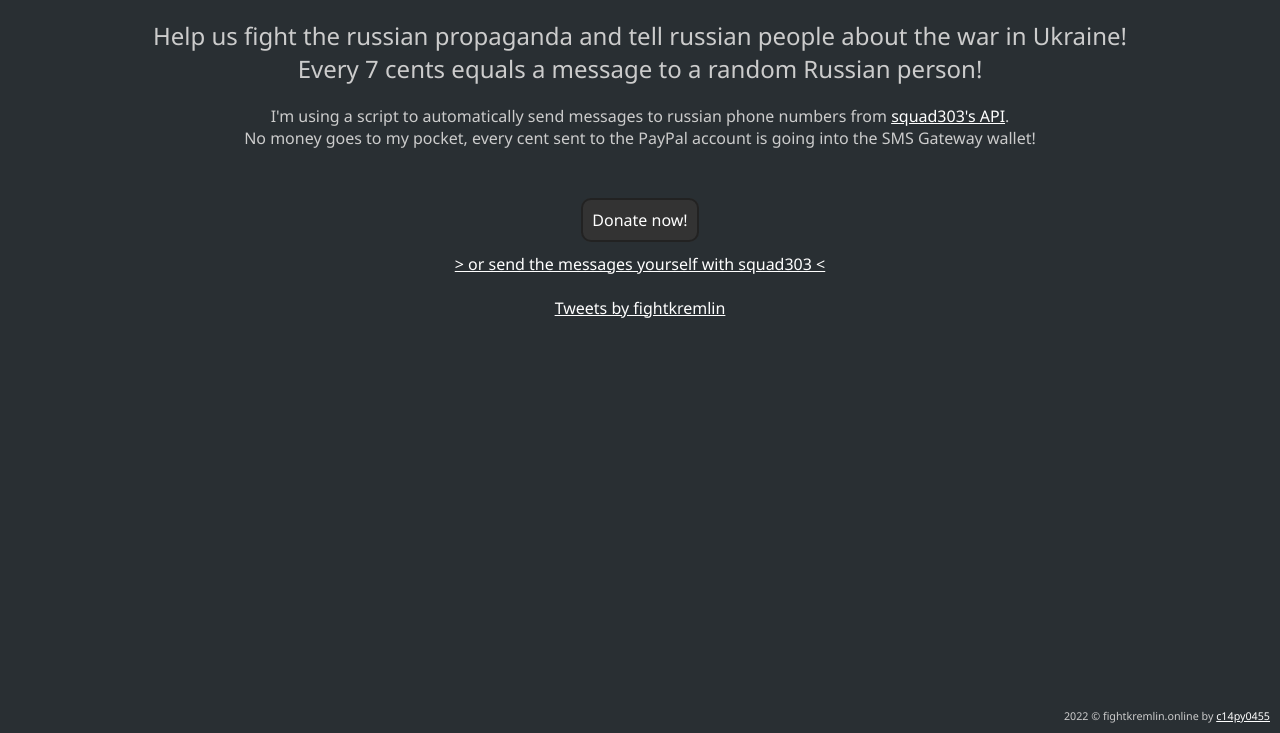
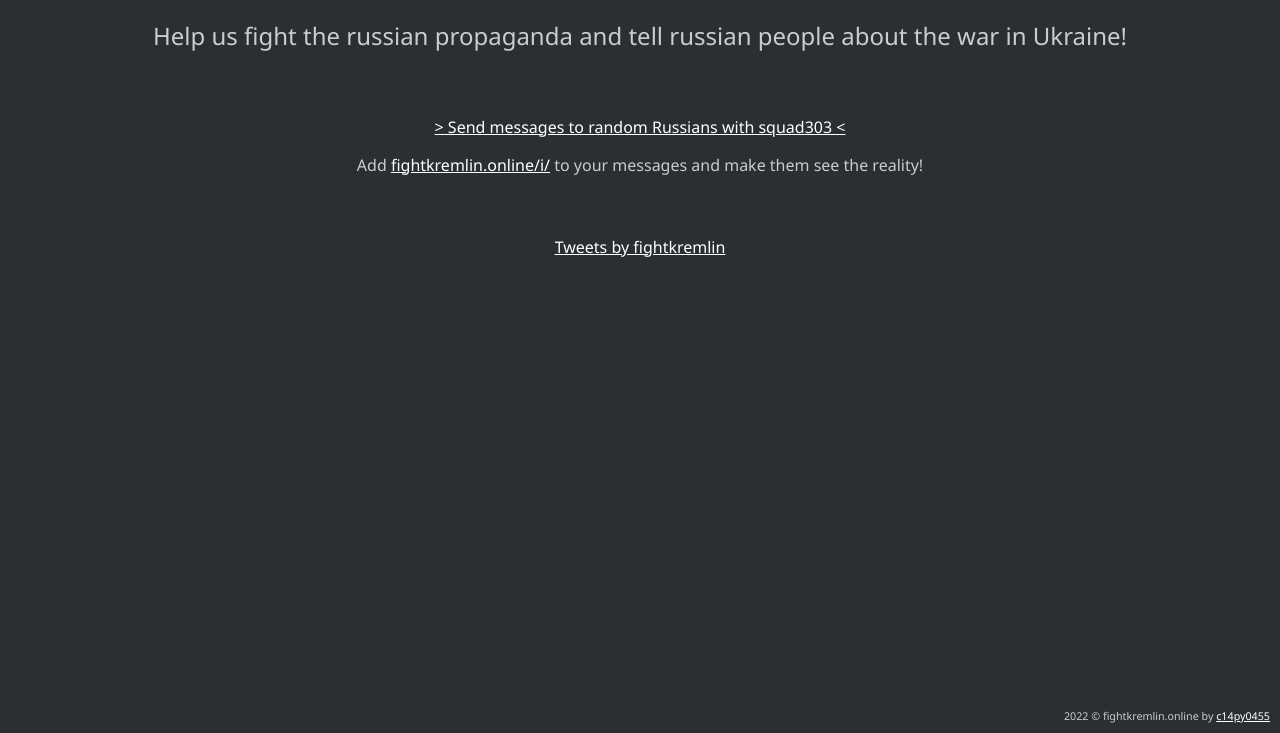
Before and after one commit to fightkremlin/fightkremlin.github.io, a plain HTML site: page index.html in a window 1280 px wide. Shown: the part 67-800 px from the top of the page. Drawn offline with Linux system fonts and the light colour scheme.

Commit message:
nah no donations i cant take em
.

```diff
--- a/index.html
+++ b/index.html
@@ -29,31 +29,16 @@
             bottom: 10px;
             right: 10px;
         }
-        #donate-btn {
-            background-color: #333;
-            text-align: center;
-            text-decoration: none;
-            color: #fff;
-            padding: 9px;
-            border: 2px solid #222;
-            border-radius: 10px;
-            transition: 200ms;
-        }
-        #donate-btn:hover {
-            background-color: #292929;
-            transition: 200ms;
-        }
     </style>
 </head>
 <body>
     <div id="container">
         <h1>Fight Kremlin online!</h1>
-        <h2>Help us fight the russian propaganda and tell russian people about the war in Ukraine!<br>Every 7 cents equals a message to a random Russian person!</h2>
-        <p>I'm using a script to automatically send messages to russian phone numbers from <a href="https://api.1920.in">squad303's API</a>.<br>No money goes to my pocket, every cent sent to the PayPal account is going into the SMS Gateway wallet!</p>
+        <h2>Help us fight the russian propaganda and tell russian people about the war in Ukraine!</h2>
         <br>
         <br>
-        <a id="donate-btn" target="_blank" href="https://paypal.me/maalos">Donate now!</a><br><br>
-        <a href="https://sms.1920.in/">&gt; or send the messages yourself with squad303 &lt;</a>
+        <a href="https://sms.1920.in/">&gt; Send messages to random Russians with squad303 &lt;</a>
+        <p>Add <a href="https://fightkremlin.online/i/">fightkremlin.online/i/</a> to your messages and make them see the reality!</p>
         <br>
         <br>
         <a class="twitter-timeline" data-width="600" data-height="600" data-theme="dark" href="https://twitter.com/fightkremlin">Tweets by fightkremlin</a> <script async src="https://platform.twitter.com/widgets.js" charset="utf-8"></script>
```
